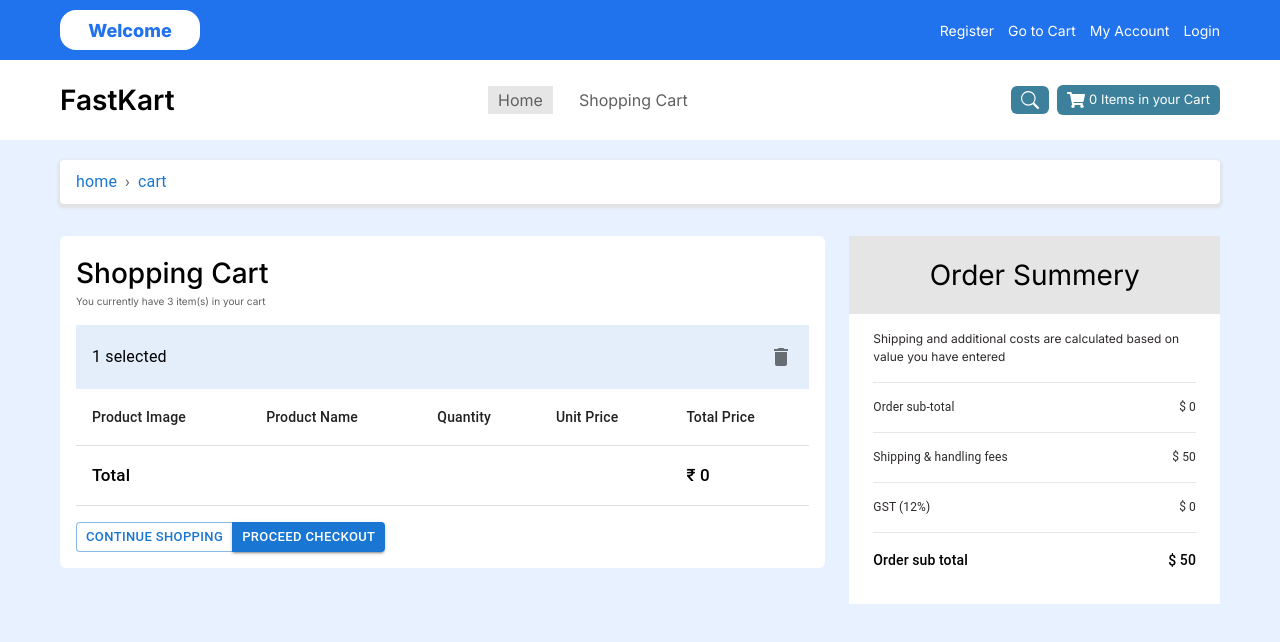
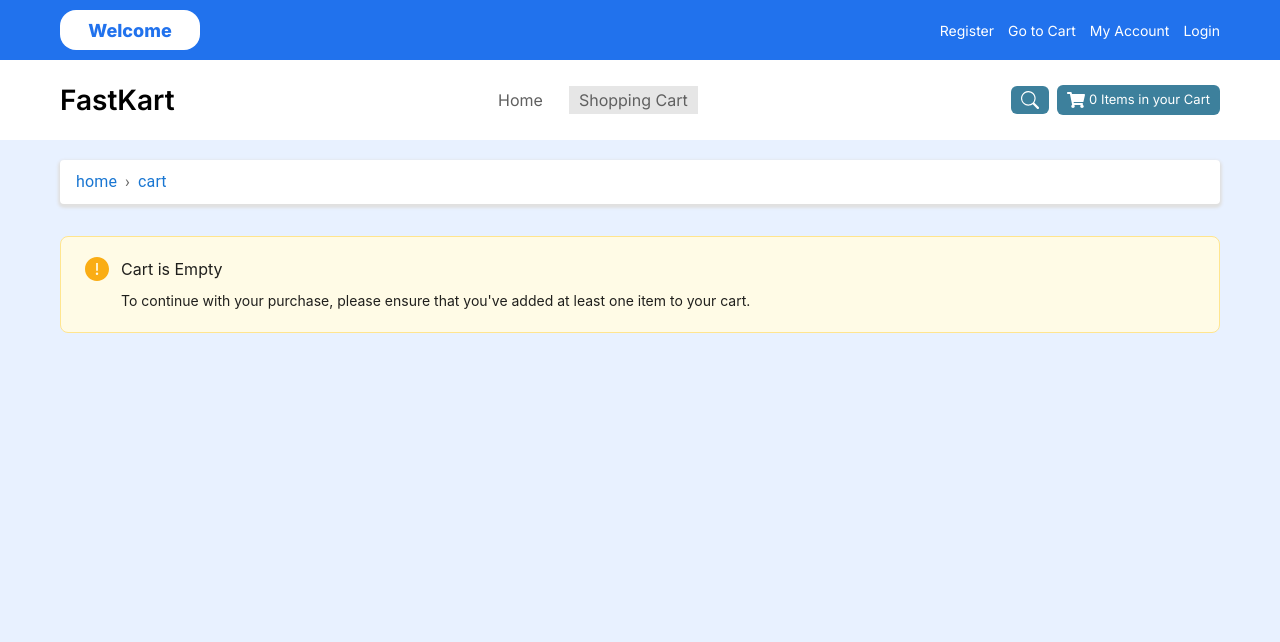
Before and after one commit to mongalmoy/fastkart, a Next.js app: page /cart in a window 1280 px wide. Shown: the top 642 px of the page. Built offline with nearby package versions, Linux system fonts and the light colour scheme.

Commit message:
project requirement for assignment is completed tested all functionality required and all are working

```diff
--- a/src/app/cart/page.jsx
+++ b/src/app/cart/page.jsx
@@ -1,11 +1,33 @@
+"use client";
+
+import { AppContext } from "@/components/context/globalcontext";
 import "@/pages/cart/cart.css";
 import OrderSummery from "@/pages/cart/ordersummery";
 import ShoppingCart from "@/pages/cart/shoppingcart";
 import { Grid } from "@mui/material";
+import { Alert } from "antd";
+import { useContext, useEffect } from "react";
 
 export default function Cart() {
+  const GlobalContext = useContext(AppContext);
+
+  const cartlist = GlobalContext?.state?.cart?.cartList;
+
+  useEffect(() => {
+    GlobalContext?.action?.setCurrentPage("cart")
+  }, [])
+
   return (
     <div className="cart">
+      {cartlist?.length === 0 ? (
+        <Alert
+          message="Cart is Empty"
+          description="To continue with your purchase, please ensure that you've added at least one item to your cart."
+          type="warning"
+          showIcon
+          className="mb-5"
+        />
+      ) : (
         <Grid container spacing={3}>
           <Grid item lg={8} md={8} sm={12} className="p-0">
             <ShoppingCart />
@@ -14,6 +36,7 @@ export default function Cart() {
             <OrderSummery />
           </Grid>
         </Grid>
+      )}
     </div>
   );
 }
--- a/src/components/NavigationBar/navigationbar.jsx
+++ b/src/components/NavigationBar/navigationbar.jsx
@@ -11,11 +11,14 @@ import { AppContext } from "../context/globalcontext";
 const Navigationbar = () => {
   const GlobalContext = useContext(AppContext);
 
+  const currentPage = GlobalContext?.state?.currentPage;
+
   const cartlist = GlobalContext?.state?.cart?.cartList;
 
   const [navbarLink, setNavbarLink] = useState(navbarLinks);
 
   console.log("navbarLink", navbarLink);
+  console.log("currentPage", currentPage);
 
   return (
     <div className="navigation_bar">
@@ -27,18 +30,18 @@ const Navigationbar = () => {
           return (
             <Link
               key={ind}
-              className={`navigation_item_link ${el?.active ? "active" : ""}`}
+              className={`navigation_item_link ${currentPage===el?.pageName ? "active" : ""}`}
               href={el?.link}
-              onClick={() => {
-                setNavbarLink((prev) => {
-                  const newList = prev.map((el, index) =>
-                    ind === index
-                      ? { ...el, active: true }
-                      : { ...el, active: false }
-                  );
-                  return newList;
-                });
-              }}
+              // onClick={() => {
+              //   setNavbarLink((prev) => {
+              //     const newList = prev.map((el, index) =>
+              //       ind === index
+              //         ? { ...el, active: true }
+              //         : { ...el, active: false }
+              //     );
+              //     return newList;
+              //   });
+              // }}
             >
               {el?.name}
             </Link>
--- a/src/components/context/globalcontext.jsx
+++ b/src/components/context/globalcontext.jsx
@@ -5,6 +5,7 @@ import { globaldata } from "./globaldata";
 import { message } from "antd";
 import { globalreducer } from "./globalreducer";
 import { products } from "@/data/product/products";
+import { navbarLinks } from "@/data/navigationbar/navigationbarData";
 
 export const AppContext = createContext();
 
@@ -18,7 +19,8 @@ const GlobalContext = ({ children }) => {
     },
     cart: {
       cartList: []
-    }
+    },
+    currentPage: "",
   };
 
   const [state, dispatch] = useReducer(globalreducer, initialState);
@@ -61,6 +63,38 @@ const GlobalContext = ({ children }) => {
     })
   }
 
+  const removeItemToCart = (itemId) => {
+    dispatch({
+      type: "REMOVE_ITEM_TO_CART",
+      payload: {
+        itemId: itemId,
+      }
+    })
+  }
+
+  const updateCartList = (cartList) => {
+    dispatch({
+      type: "UPDATE_CARTLIST",
+      payload: {
+        cartList: cartList,
+      }
+    })
+  }
+
+  const deleteCartItems = (itemIdList) => {
+    dispatch({
+      type: "DELETE_CART_ITEMS",
+      payload: itemIdList
+    })
+  }
+
+  const setCurrentPage = (page) => {
+    dispatch({
+      type: "SET_CURRENT_PAGE",
+      payload: page
+    })
+  }
+
 
   return (
     <AppContext.Provider
@@ -69,6 +103,9 @@ const GlobalContext = ({ children }) => {
         toast: { successMsg, errorMsg, warningMsg },
         action: {
           addItemToCart: addItemToCart,
+          removeItemToCart: removeItemToCart,
+          deleteCartItems: deleteCartItems,
+          setCurrentPage: setCurrentPage,
         }
       }}
     >
--- a/src/components/context/globalreducer.js
+++ b/src/components/context/globalreducer.js
@@ -24,6 +24,58 @@ export const globalreducer = (state, action) => {
           },
         };
       }
+
+    case "REMOVE_ITEM_TO_CART":
+      const itemId = action.payload.itemId;
+      const itemToRemove = state?.cart?.cartList?.find(el => el?.id===itemId);
+      console.log(itemToRemove)
+
+      const noOfItemsRemaining = itemToRemove?.quantity;
+
+      let newCartList = null;
+      if(Number(noOfItemsRemaining)>=2) {
+        newCartList = state?.cart?.cartList?.map(el => el?.id===itemId ? {...el, quantity: el?.quantity-1} : el)
+      } else {
+        newCartList = state?.cart?.cartList?.filter(el => el?.id!==itemId);
+      }
+      return {
+        ...state,
+        cart: {
+          ...state.cart,
+          cartList: newCartList,
+        }
+      }
+
+    case "UPDATE_CARTLIST":
+      return {
+        ...state,
+        cart: {
+          ...state.cart,
+          cartList: action.payload.cartList,
+        }
+      }
+      break;
+
+    case "DELETE_CART_ITEMS":
+      const itemIdListToRemove = action.payload;
+      console.log("itemIdListToRemove", itemIdListToRemove)
+      const newList = state?.cart?.cartList?.filter(el => !!!itemIdListToRemove?.find(ele => Number(ele)===Number(el?.id)))
+      console.log("newList", newList)
+
+      return {
+        ...state,
+        cart: {
+          ...state.cart,
+          cartList: newList,
+        }
+      }
+      break;
+
+    case "SET_CURRENT_PAGE":
+      return {
+        ...state,
+        currentPage: action.payload,
+      }
       break;
 
     default:
--- a/src/data/navigationbar/navigationbarData.js
+++ b/src/data/navigationbar/navigationbarData.js
@@ -2,11 +2,13 @@ export const navbarLinks = [
   {
     name: "Home",
     link: "/",
-    active: true,
+    // active: true,
+    pageName: "home",
   },
   {
     name: "Shopping Cart",
     link: "/cart",
-    active: false,
+    // active: false,
+    pageName: "cart"
   },
 ];
--- a/src/pages/cart/cart.css
+++ b/src/pages/cart/cart.css
@@ -22,7 +22,7 @@
   background-color: #fff;
 }
 .order_summery h1 {
-  background-color: #E5E5E5;
+  background-color: #e5e5e5;
   font-weight: 400;
   font-size: 28px;
   text-align: center;
@@ -33,13 +33,14 @@
 }
 .order_description_container p {
   font-size: 12px;
-  color: #2D2929;
+  color: #2d2929;
   margin-bottom: 16px;
 }
 .order_description_container hr {
   margin: 0;
 }
-.order_desc_item, .order_total {
+.order_desc_item,
+.order_total {
   display: flex;
   align-items: center;
   justify-content: space-between;
@@ -48,3 +49,15 @@
 .order_desc_item p {
   margin: 0;
 }
+.plus_minus_icon_holder {
+  display: flex;
+  align-items: center;
+  justify-content: center;
+  padding: 4px;
+  background: #c7c7c7;
+  border-radius: 50%;
+}
+.plus_minus_icon_holder:hover {
+  background-color: #555555;
+  color: #fff;
+}
--- a/src/pages/cart/ordersummery.jsx
+++ b/src/pages/cart/ordersummery.jsx
@@ -15,7 +15,7 @@ const OrderSummery = () => {
 
   const subTotal = cartlist?.reduce((total, el) => total+=(el.price * el.quantity), 0)
   const gst = subTotal * 0.12;
-  const handlingFees = 50;
+  const handlingFees = subTotal>0 ? 50 : 0;
 
   console.log(subTotal)
   console.log(gst)
@@ -36,7 +36,7 @@ const OrderSummery = () => {
             Order sub-total
           </Typography>
           <Typography variant="body2" fontSize={14}>
-            {"$  "}{subTotal}
+            {"₹  "}{subTotal}
           </Typography>
         </div>
         <hr />
@@ -45,7 +45,7 @@ const OrderSummery = () => {
             Shipping & handling fees
           </Typography>
           <Typography variant="body2" fontSize={14}>
-            {"$  "}{handlingFees}
+            {"₹  "}{handlingFees}
           </Typography>
         </div>
         <hr />
@@ -54,7 +54,7 @@ const OrderSummery = () => {
             GST (12%)
           </Typography>
           <Typography variant="body2" fontSize={14}>
-            {"$  "}
+            {"₹  "}
             {gst}
           </Typography>
         </div>
@@ -64,7 +64,7 @@ const OrderSummery = () => {
             Order sub total
           </Typography>
           <Typography variant="h6" fontSize={14}>
-            {"$  "}{Number(subTotal) + Number(gst) + Number(handlingFees)}
+            {"₹  "}{Number(subTotal) + Number(gst) + Number(handlingFees)}
           </Typography>
         </div>
       </div>
--- a/src/pages/cart/shoppingcart.jsx
+++ b/src/pages/cart/shoppingcart.jsx
@@ -25,38 +25,76 @@ import React, { useContext, useEffect, useState } from "react";
 import Image from "next/image";
 import Link from "next/link";
 import { AppContext } from "@/components/context/globalcontext";
+import AddIcon from "@mui/icons-material/Add";
+import RemoveIcon from "@mui/icons-material/Remove";
+import { Popconfirm } from "antd";
 
 const ShoppingCart = () => {
-
   const GlobalContext = useContext(AppContext);
 
-  console.log(GlobalContext);
+  // const cartlist = GlobalContext?.state?.cart?.cartList?.map(el => ({...el, isChecked: false}));
+  const action = GlobalContext?.action;
+  const toast = GlobalContext?.toast;
 
-  const cartlist = GlobalContext?.state?.cart?.cartList;
+  const [cartlist, setCartlist] = useState(
+    GlobalContext?.state?.cart?.cartList
+  );
+
+  useEffect(() => {
+    setCartlist(GlobalContext?.state?.cart?.cartList);
+  }, [GlobalContext?.state?.cart?.cartList]);
 
   console.log("cartlist", cartlist);
 
-  const subTotal = cartlist?.reduce((total, el) => total+=(el.price * el.quantity), 0)
+  const subTotal = cartlist?.reduce(
+    (total, el) => (total += el.price * el.quantity),
+    0
+  );
   const gst = subTotal * 0.12;
   const handlingFees = 50;
 
+  // const [numSelected, setNumSelected] = useState([1]);
 
+  const totalCartItems = cartlist.reduce(
+    (total, el) => (total += Number(el?.quantity)),
+    0
+  );
 
-  const [cartData, setCartData] = useState([]);
-  const [numSelected, setNumSelected] = useState([1]);
+  const numSelected = cartlist?.reduce(
+    (total, el) => (total += el?.isChecked ? 1 : 0),
+    0
+  );
+
+  console.log("numSelected", numSelected);
+
+  const selectItem = (itemid) => {
+    setCartlist((prev) => {
+      const newList = prev?.map((el) =>
+        el?.id === itemid ? { ...el, isChecked: !el?.isChecked } : el
+      );
+      return newList;
+    });
+  };
+
+  const deleteCartItems = () => {
+    const itemIdList = cartlist?.filter(el => el?.isChecked==true)?.map(el => el?.id)
+    action?.deleteCartItems(itemIdList)
+  };
 
   return (
     <div className="shopping_cart_container">
       <h1 className="shopping_cart_heading">Shopping Cart</h1>
-      <p className="cart_text">You currently have 3 item(s) in your cart</p>
+      <p className="cart_text">
+        You currently have {totalCartItems} item{" "}
+        {totalCartItems > 1 ? "(s)" : null} in your cart
+      </p>
 
-      {/* <Paper sx={{ width: "100%" }}> */}
-      {numSelected.length ? (
+      {numSelected ? (
         <Toolbar
           sx={{
             pl: { sm: 2 },
             pr: { xs: 1, sm: 1 },
-            ...(numSelected.length > 0 && {
+            ...(numSelected > 0 && {
               bgcolor: (theme) =>
                 alpha(
                   theme.palette.primary.main,
@@ -66,23 +104,32 @@ const ShoppingCart = () => {
           }}
           className="mt-4"
         >
-          {numSelected.length > 0 ? (
+          {numSelected > 0 ? (
             <Typography
               sx={{ flex: "1 1 100%" }}
               color="inherit"
               variant="subtitle1"
               component="div"
             >
-              {numSelected.length} selected
+              {numSelected} selected
             </Typography>
           ) : null}
 
-          {numSelected.length > 0 ? (
-            <Tooltip title="Delete">
-              <IconButton>
-                <DeleteIcon />
-              </IconButton>
-            </Tooltip>
+          {numSelected > 0 ? (
+            <Popconfirm
+              title="Delete item from cart"
+              description="Are you sure to delete these items?"
+              onConfirm={deleteCartItems}
+              onCancel={null}
+              okText="Yes"
+              cancelText="No"
+            >
+              <Tooltip title="Delete">
+                <IconButton>
+                  <DeleteIcon />
+                </IconButton>
+              </Tooltip>
+            </Popconfirm>
           ) : null}
         </Toolbar>
       ) : null}
@@ -91,6 +138,9 @@ const ShoppingCart = () => {
         <Table aria-labelledby="tableTitle" size={"medium"}>
           <TableHead>
             <TableRow>
+              <TableCell align="left" className="ps-0">
+                Item Checkbox
+              </TableCell>
               <TableCell align="left" className="ps-0">
                 Product Image
               </TableCell>
@@ -117,6 +167,18 @@ const ShoppingCart = () => {
                   tabIndex={-1}
                   sx={{ cursor: "pointer" }}
                 >
+                  <TableCell>
+                    <input
+                      type="checkbox"
+                      color="primary"
+                      style={{
+                        width: "16px",
+                        height: "16px",
+                      }}
+                      checked={el?.isChecked === true ? true : false}
+                      onClick={() => selectItem(el?.id)}
+                    />
+                  </TableCell>
                   <TableCell align="left">
                     <Image
                       src={el?.imageURL}
@@ -126,7 +188,29 @@ const ShoppingCart = () => {
                     />
                   </TableCell>
                   <TableCell align="left">{el?.name}</TableCell>
-                  <TableCell align="left">{el?.quantity}</TableCell>
+                  <TableCell align="left">
+                    <div className="flexbox">
+                      <a
+                        className="plus_minus_icon_holder"
+                        onClick={() => {
+                          action?.removeItemToCart(el?.id);
+                          toast?.successMsg("One item reduced to cart");
+                        }}
+                      >
+                        <RemoveIcon fontSize="10" />
+                      </a>
+                      <span className="mx-3">{el?.quantity}</span>
+                      <a
+                        className="plus_minus_icon_holder"
+                        onClick={() => {
+                          action?.addItemToCart(el?.id);
+                          toast?.successMsg("One more item added to cart");
+                        }}
+                      >
+                        <AddIcon fontSize="10" />
+                      </a>
+                    </div>
+                  </TableCell>
                   <TableCell align="left">
                     {"₹  "}
                     {el?.price}
@@ -146,6 +230,7 @@ const ShoppingCart = () => {
                   Total
                 </Typography>
               </TableCell>
+              <TableCell></TableCell>
               <TableCell></TableCell>
               <TableCell></TableCell>
               <TableCell></TableCell>
@@ -178,7 +263,6 @@ const ShoppingCart = () => {
           Save
         </LoadingButton> */}
       </ButtonGroup>
-      {/* </Paper> */}
     </div>
   );
 };
```
Also changed, not shown: src/pages/homepage/homepage.css (+2 -6 lines), src/pages/homepage/homepage.jsx (+9 -5 lines). Lines whose indentation alone changed are shown as unchanged.
